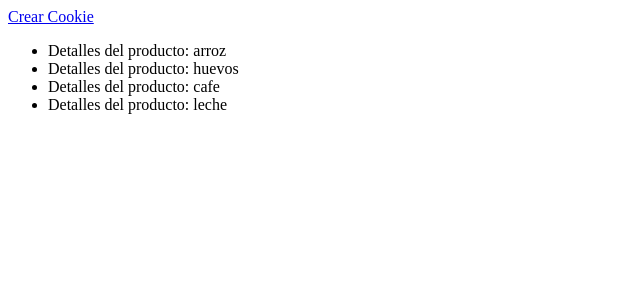
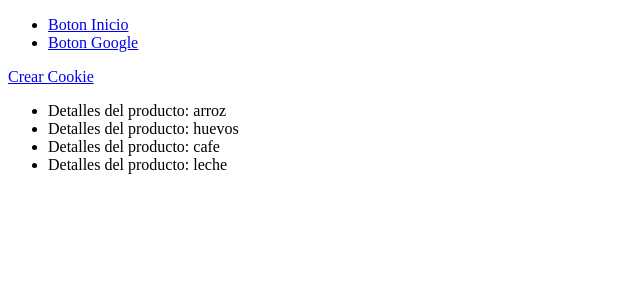
Before and after one commit to jlebr/Flask_course, a Flask app: page /show_information_address in a window 1280 px wide. Shown: the top 300 px of the page, without its empty margins (0-640 px from the left). Run offline with Flask 3, Linux system fonts and the light colour scheme.

Commit message:
Temples estaticos usando INCLUDE
se crea un archivo navbar.html para usar como barra de navegación en todas las paginas, sin necesidad de escribirlo solo heredar ese código estático

```diff
--- a/templates/base.html
+++ b/templates/base.html
@@ -6,6 +6,9 @@
     <title>{% block tittle %} Flask Application Web | {% endblock %}</title>
 </head>
 <body>
+    <header>
+        {% include 'navbar.html' %}
+    </header>
     {% block content %}
     {% endblock %}
 </body>
--- /dev/null
+++ b/templates/navbar.html
@@ -0,0 +1,6 @@
+<nav>
+    <ul>
+        <li><a href="{{url_for('index')}}">Boton Inicio</a></li>
+        <li><a href="https://www.google.com">Boton Google</a></li>
+    </ul>
+</nav>
```
